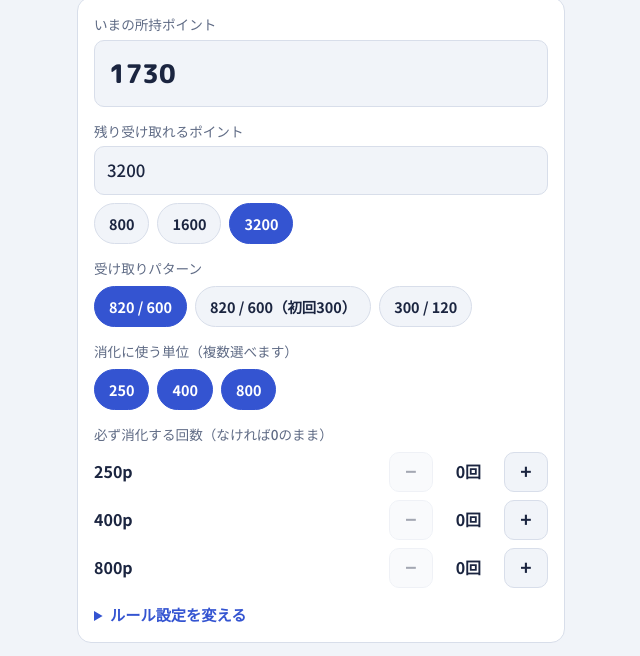
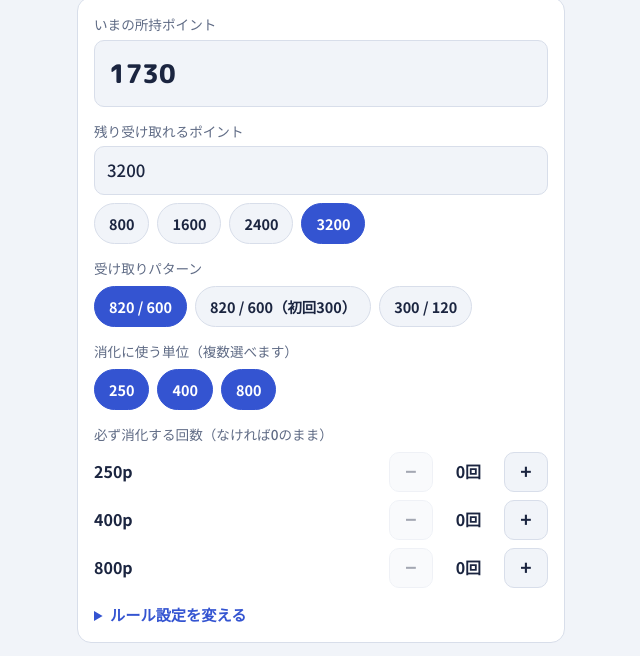
Before and after one commit to peparrot/pokemongo, a plain HTML site: page mptool/index.html in a window 1280 px wide. Shown: the part 79-735 px from the top of the page, without its empty margins (319-959 px from the left). Drawn offline with Linux system fonts and the light colour scheme.

Commit message:
残り受け取れるポイントに2400を追加
Co-Authored-By: Claude Fable 5.2 <noreply@anthropic.com>
Claude-Session: https://claude.ai/code/session_01QS8poqKycyMptrCSpUxUME

```diff
--- a/mptool/index.html
+++ b/mptool/index.html
@@ -194,6 +194,7 @@ tr.last td { font-weight: 700; }
       <div class="presets" id="cap-group" role="group" aria-label="残り受け取れるポイントをまとめて入力" style="margin-top:8px">
         <button type="button" data-cap="800">800</button>
         <button type="button" data-cap="1600">1600</button>
+        <button type="button" data-cap="2400">2400</button>
         <button type="button" data-cap="3200">3200</button>
       </div>
     </div>
```
